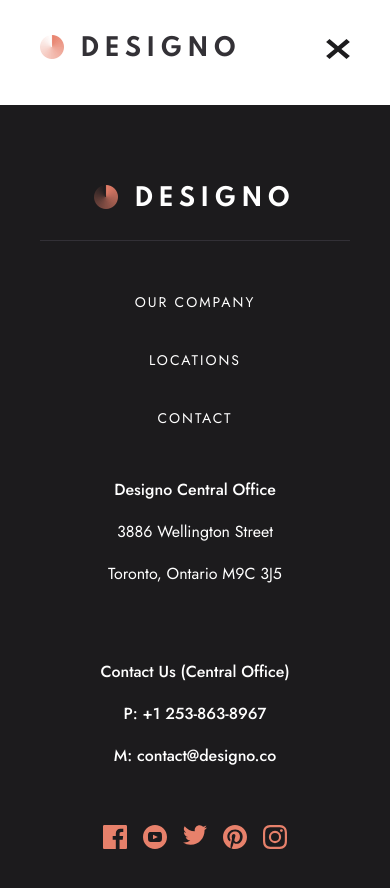
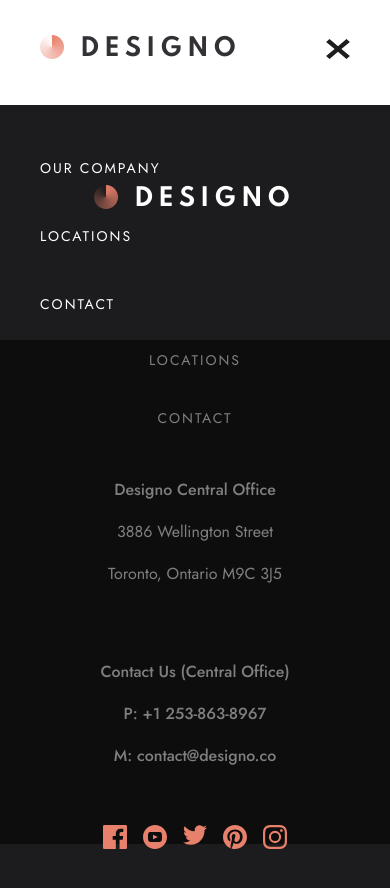
Before and after one commit to iadefidipe/designo-agency, a Next.js app in the folder Next/designo/: page /about in a window 390 px wide. Both pictures are taken after a click on the picture 338 px from the left and 48 px from the top of the page. Shown: the top 888 px of the page. Built offline with nearby package versions, Linux system fonts and the light colour scheme.

Commit message:
feat: mobile menu - feature appears on click of the header hamburger - mobile menu complete

```diff
--- a/Next/designo/comps/Header.js
+++ b/Next/designo/comps/Header.js
@@ -4,6 +4,7 @@ import Nav from './Nav'
 import { menuData } from '../data/menuData'
 import Image from 'next/image'
 import Styles from '../styles/Header.module.css'
+import MobileMenu from './MobileMenu'
 
 const Header = () => {
     const [toggle, setToggle] = useState(false)
@@ -16,6 +17,8 @@ const Header = () => {
                 <Image src={ toggle ? menuData.mobileDrop.close : menuData.mobileDrop.hamburger} alt='mobile-menu' width={24} height= {20} onClick={ () => setToggle(!toggle) } />
             </div>
 
+            { toggle &&  <MobileMenu />}
+
         </header>
     )
 }
--- /dev/null
+++ b/Next/designo/comps/MobileMenu.js
@@ -0,0 +1,18 @@
+import React from 'react'
+import Nav from './Nav'
+import Styles from '../styles/Header.module.css'
+
+
+const MobileMenu = () => {
+    return (
+        <div className={Styles.mobileMenu} >
+            <div>
+                <div className="page-container">
+                    <Nav />
+                </div>
+            </div>
+        </div>
+    )
+}
+
+export default MobileMenu
--- a/Next/designo/styles/Header.module.css
+++ b/Next/designo/styles/Header.module.css
@@ -17,7 +17,29 @@
   .hamburger {
     display: block;
   }
-  .header nav {
+  .header > nav {
     display: none;
   }
+
+  .mobileMenu {
+    position: absolute;
+    left: 0;
+    right: 0;
+    bottom: 0;
+    top: 105px;
+    background: rgba(0, 0, 0, 0.5);
+  }
+
+  .mobileMenu > div {
+    background: var(--clr-pry-black);
+    height: 235px;
+  }
+
+  .mobileMenu nav {
+    padding: 50px 0;
+    flex-direction: column;
+    align-items: flex-start;
+    color: var(--clr-pry-white);
+    font-size: 1.5rem;
+  }
 }
```
